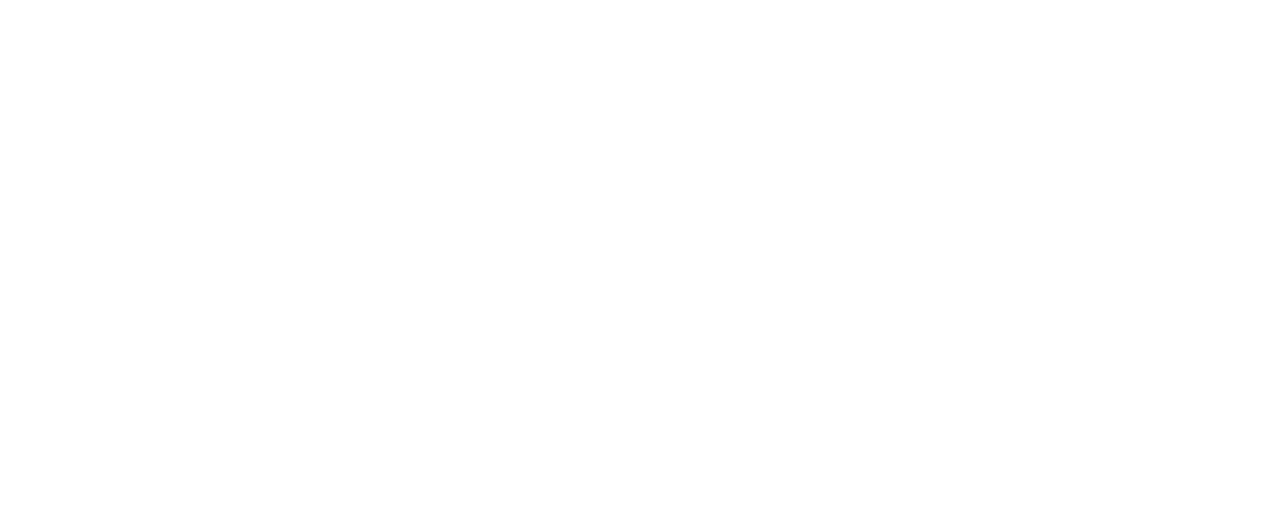
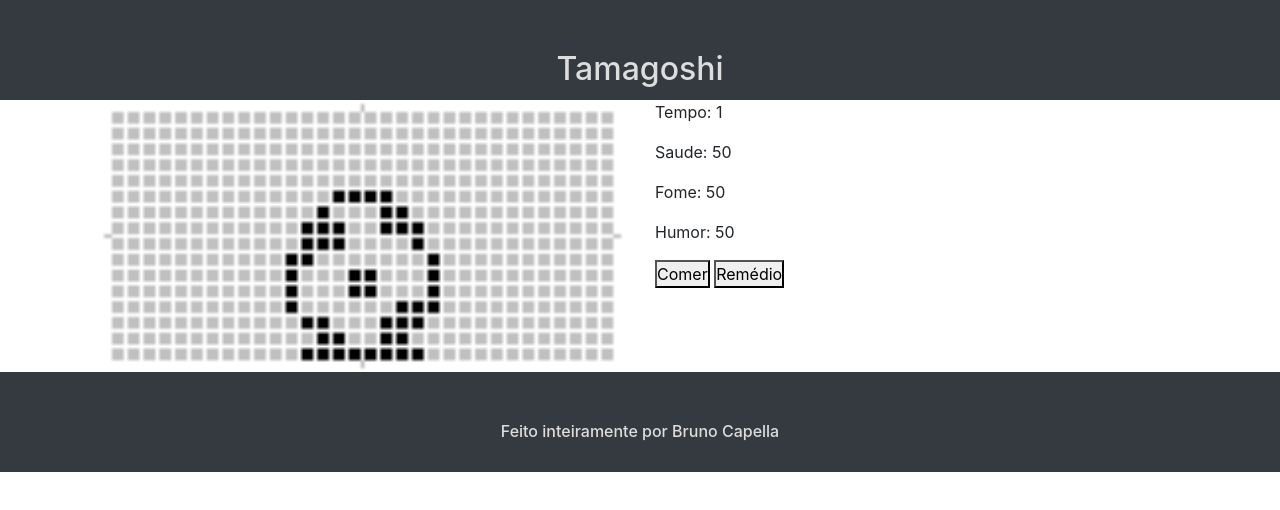
Before and after one commit to Brwninhouu/tamagoshi, a plain HTML site: page index.html in a window 1280 px wide. Drawn offline with nearby package versions, Linux system fonts and the light colour scheme.

Commit message:
luquinha meio guei

```diff
--- /dev/null
+++ b/css/style.css
@@ -0,0 +1,46 @@
+/*Padroes*/
+*{margin: 0; padding: 0;}
+
+.container{
+    width: 100%;
+    min-width: 320px;
+    max-width: 1280px;
+    margin: auto;
+}
+
+.clearfix{
+    content: "";
+    clear: both;
+    display: table;
+    overflow: none;
+}
+
+.left{float: left;}
+.right{float:right;}
+.center{margin: auto;text-align: center;}
+
+/*Grid*/
+.col-2{width: 16.666;float: left;}
+.col-3{width: 33.333%;float: left;}
+.col-4{width: 25%;float: left;}
+.col-6{width: 50%;float: left;}
+.col-8{width: 66.666%;float: left;}
+.col-12{width: 100%;float: left;}
+.full{width: 100%;}
+
+/*Cores*/
+.bg-dark{ background-color: #222;}
+.dark{ color: #222;}
+.bg-light{ background-color: #ddd;}
+.light{ color: #ddd;}
+
+/*Base*/
+header, footer{
+    height: 100px;
+    padding-top: 50px;
+}
+
+body{
+    font-family: Verdana, Geneva, Tahoma, sans-serif;
+    font-size: 12pt;
+}
--- a/index.html
+++ b/index.html
@@ -4,10 +4,37 @@
     <meta charset="UTF-8">
     <meta name="viewport" content="width=device-width, initial-scale=1.0">
     <meta http-equiv="X-UA-Compatible" content="ie=edge">
-    <title>TAMAGOSHI</title>
+    <title>Tamagoshi</title>
+    <link rel="stylesheet" href="css/style.css">
     <link rel="stylesheet" href="https://stackpath.bootstrapcdn.com/bootstrap/4.4.1/css/bootstrap.min.css" integrity="sha384-Vkoo8x4CGsO3+Hhxv8T/Q5PaXtkKtu6ug5TOeNV6gBiFeWPGFN9MuhOf23Q9Ifjh" crossorigin="anonymous">
 </head>
 <body>
+    <header class="center bg-dark light">
+        <h2>Tamagoshi</h2>
+    </header>
+    <section>
+        <div class="container clearfix">
+            <div class="col-6 center">
+                <img src="img/t01.gif" alt="" id="foto" class="full">
+            </div>
+            <div class="col-6">
+                <div class="">
+                    <p id="tempo"></p>
+                    <p id="saude"></p>
+                    <p id="fome"></p>
+                    <p id="humor"> </p>
+                </div>
+                <div class="">
+                    <button onclick="comer(1)"> Comer </button>
+                    <button onclick="remedio(1)"> Remédio </button>
+                </div>
+            </div>
+        </div>
+    </section>
+    <footer class="center bg-dark light">
+        <h6>Feito inteiramente por Bruno Capella</h6>
+    </footer>
+    <script src="js/tamagoshi.js"></script>
     <script src="https://code.jquery.com/jquery-3.4.1.slim.min.js" integrity="sha384-J6qa4849blE2+poT4WnyKhv5vZF5SrPo0iEjwBvKU7imGFAV0wwj1yYfoRSJoZ+n" crossorigin="anonymous"></script>
 <script src="https://cdn.jsdelivr.net/npm/popper.js@1.16.0/dist/umd/popper.min.js" integrity="sha384-Q6E9RHvbIyZFJoft+2mJbHaEWldlvI9IOYy5n3zV9zzTtmI3UksdQRVvoxMfooAo" crossorigin="anonymous"></script>
 <script src="https://stackpath.bootstrapcdn.com/bootstrap/4.4.1/js/bootstrap.min.js" integrity="sha384-wfSDF2E50Y2D1uUdj0O3uMBJnjuUD4Ih7YwaYd1iqfktj0Uod8GCExl3Og8ifwB6" crossorigin="anonymous"></script>
--- /dev/null
+++ b/js/tamagoshi.js
@@ -0,0 +1,56 @@
+// codigo retirado de mim mesmo pq sou inteligente.
+var nome = "";
+var saude = 50;
+var fome = 50;
+var tempo = 0;
+
+setInterval(display, 20000);//1000 = 1seg
+display()
+
+function display() {
+    tempo++
+    document.getElementById("tempo").innerHTML="Tempo: " + tempo
+    document.getElementById("saude").innerHTML="Saude: " + saude
+    document.getElementById("fome").innerHTML="Fome: " + fome
+    document.getElementById("humor").innerHTML="Humor: " + humor()
+    imagem();
+}
+// criar uma outra função para clicar e aumentar a fome e a saude, as funções que estão aqui, devem diminuir
+function dano(){
+if (saude > 0)
+saude--
+if (fome > 0)
+fome--
+}
+
+function humor() {
+   return (fome + saude) / 2;
+}
+
+function comer(valor) {
+    if (fome < 100)
+   fome = fome + valor
+}
+
+function remedio(valor) {
+    if (saude < 100)
+    saude = saude + valor
+}
+
+function imagem() {
+    img = "t01.gif";
+    if (saude == 0 || fome == 0)
+        img = "t07.gif";
+    else if (tempo <= 4)
+        img = "t01.gif";
+    else if (tempo <= 8)
+        img = "t02.gif";
+    else if (tempo <= 16)
+        img = "t03.gif";
+    else if (tempo <= 32)
+        img = "t05.gif";
+    else if (tempo <= 64)
+        img = "t06.gif";
+
+    document.getElementById("foto").src = "img/" + img;
+}
```
Also changed, not shown: 1 other file.
